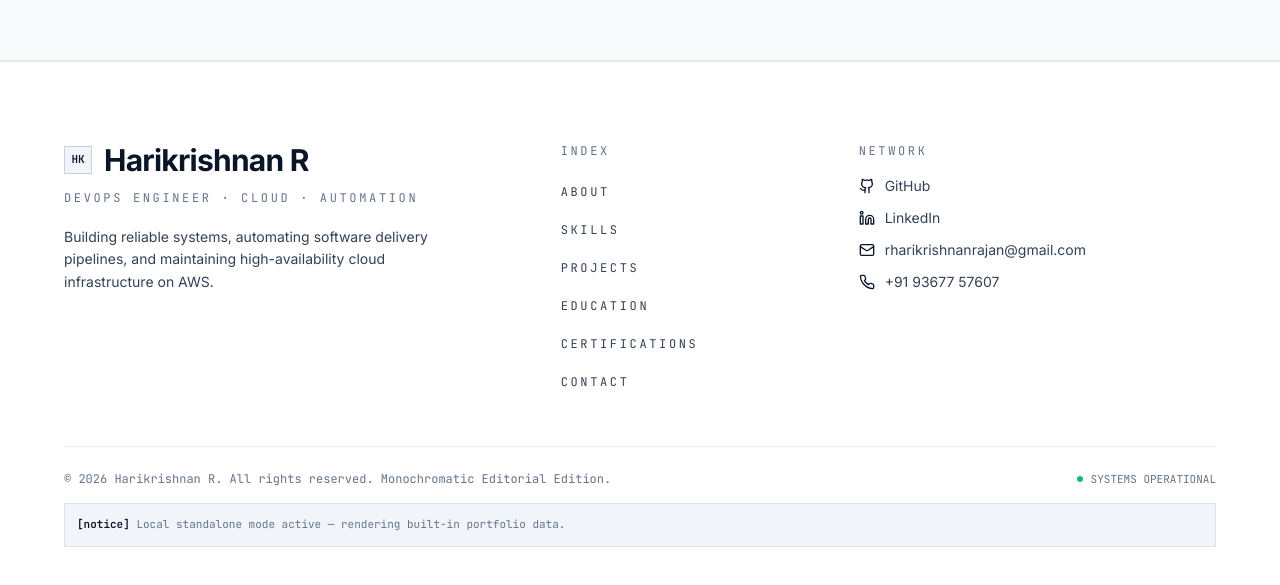
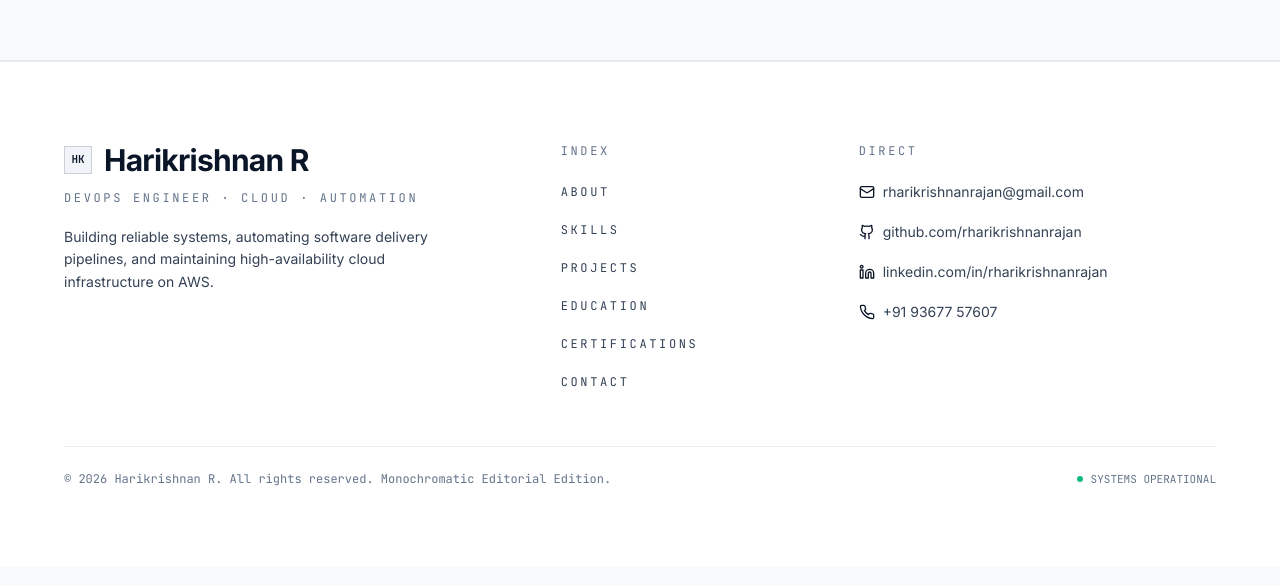
Before and after one commit to rharikrishnanrajan/harikrishnan--portfolio, a React (Vite) app in the folder frontend/: page / in a window 1280 px wide. Shown: the part 7906-8491 px from the top of the page. Built offline with nearby package versions, Linux system fonts and the light colour scheme; no server answers.

Commit message:
feat: implement footer component with navigation, contact details, and site metadata

```diff
--- a/frontend/src/components/Footer.tsx
+++ b/frontend/src/components/Footer.tsx
@@ -4,11 +4,7 @@ import { personal } from '../data/seed';
 import { scrollToId } from '../lib/scroll';
 import { NAV_LINKS } from './Navbar';
 
-interface FooterProps {
-  backendOnline: boolean;
-}
-
-export const Footer: React.FC<FooterProps> = ({ backendOnline }) => {
+export const Footer: React.FC = () => {
   return (
     <footer className="border-t border-border bg-surface transition-colors duration-200">
       <div className="container-portfolio py-14 md:py-20">
@@ -50,17 +46,26 @@ export const Footer: React.FC<FooterProps> = ({ backendOnline }) => {
           </nav>
 
           <div className="md:col-span-4">
-            <p className="eyebrow text-foreground-muted">Network</p>
-            <ul className="mt-4 space-y-2">
+            <p className="eyebrow text-foreground-muted">Direct</p>
+            <ul className="mt-4 space-y-2 text-sm text-foreground-secondary">
+              <li>
+                <a
+                  href={`mailto:${personal.email}`}
+                  className="inline-flex min-h-8 items-center gap-2 transition-colors hover:text-foreground"
+                >
+                  <Mail className="h-4 w-4 text-foreground" aria-hidden="true" />
+                  <span>{personal.email}</span>
+                </a>
+              </li>
               <li>
                 <a
                   href={personal.github}
                   target="_blank"
                   rel="noopener noreferrer"
-                  className="inline-flex items-center gap-2.5 text-sm text-foreground-secondary transition-colors hover:text-foreground"
+                  className="inline-flex min-h-8 items-center gap-2 transition-colors hover:text-foreground"
                 >
                   <Github className="h-4 w-4 text-foreground" aria-hidden="true" />
-                  <span>GitHub</span>
+                  <span>github.com/rharikrishnanrajan</span>
                 </a>
               </li>
               <li>
@@ -68,25 +73,16 @@ export const Footer: React.FC<FooterProps> = ({ backendOnline }) => {
                   href={personal.linkedin}
                   target="_blank"
                   rel="noopener noreferrer"
-                  className="inline-flex items-center gap-2.5 text-sm text-foreground-secondary transition-colors hover:text-foreground"
+                  className="inline-flex min-h-8 items-center gap-2 transition-colors hover:text-foreground"
                 >
                   <Linkedin className="h-4 w-4 text-foreground" aria-hidden="true" />
-                  <span>LinkedIn</span>
-                </a>
-              </li>
-              <li>
-                <a
-                  href={`mailto:${personal.email}`}
-                  className="inline-flex items-center gap-2.5 text-sm text-foreground-secondary transition-colors hover:text-foreground"
-                >
-                  <Mail className="h-4 w-4 text-foreground" aria-hidden="true" />
-                  <span>{personal.email}</span>
+                  <span>linkedin.com/in/rharikrishnanrajan</span>
                 </a>
               </li>
               <li>
                 <a
                   href={`tel:${personal.phone.replace(/\s+/g, '')}`}
-                  className="inline-flex items-center gap-2.5 text-sm text-foreground-secondary transition-colors hover:text-foreground"
+                  className="inline-flex min-h-8 items-center gap-2 transition-colors hover:text-foreground"
                 >
                   <Phone className="h-4 w-4 text-foreground" aria-hidden="true" />
                   <span>{personal.phone}</span>
@@ -106,12 +102,6 @@ export const Footer: React.FC<FooterProps> = ({ backendOnline }) => {
             <span>SYSTEMS OPERATIONAL</span>
           </div>
         </div>
-
-        {!backendOnline && (
-          <div className="mt-4 border border-border bg-surface-subtle p-3 font-mono text-[11px] leading-relaxed text-foreground-muted">
-            <span className="font-bold text-foreground">[notice]</span> Local standalone mode active — rendering built-in portfolio data.
-          </div>
-        )}
       </div>
     </footer>
   );
```
